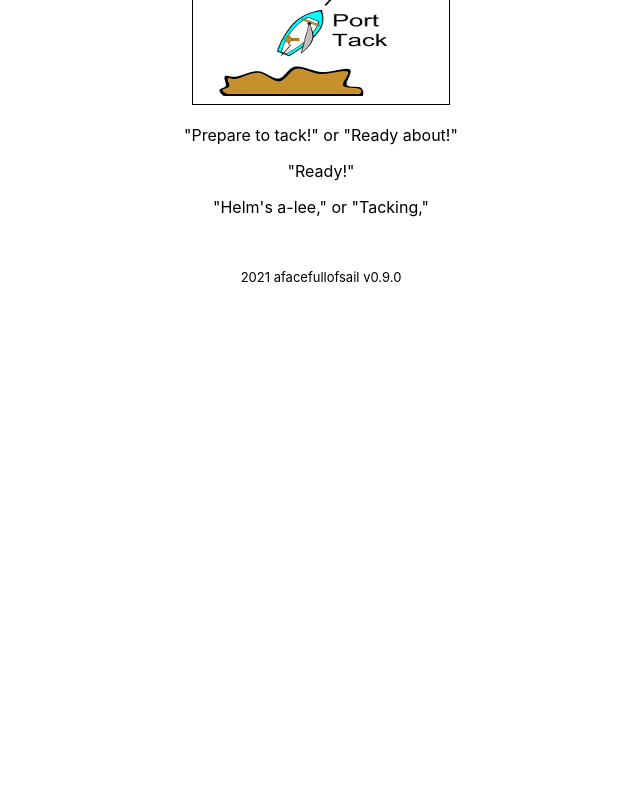
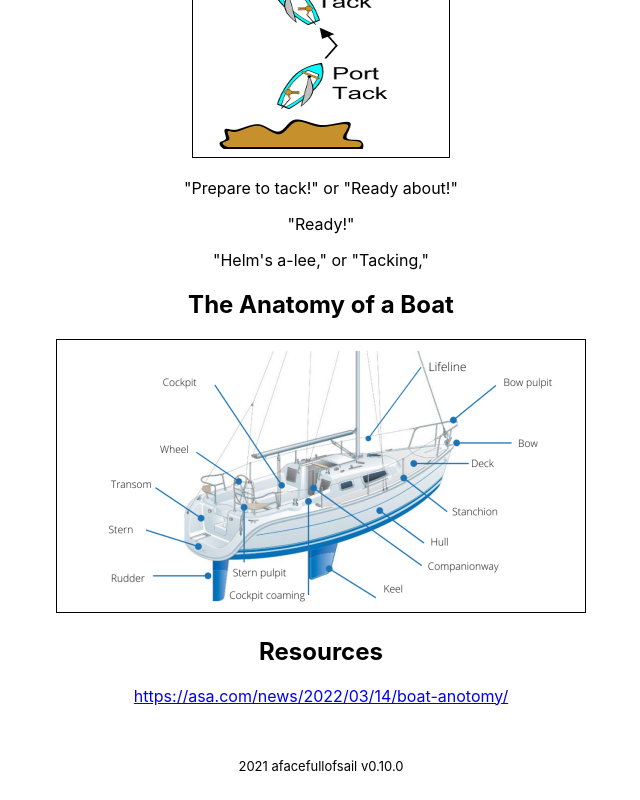
Before and after one commit to mattiaerre/afacefullofsail, a React (Create React App) app: page / in a window 1280 px wide. Shown: the part 2086-2886 px from the top of the page, without its empty margins (319-959 px from the left). Before the commit the page ends 2397 px from the top, so only its background shows below. Built offline with nearby package versions, Linux system fonts and the light colour scheme.

Commit message:
resources (#9)
* add Anatomy and Resources

* bump version

* target _blank

```diff
--- a/package.json
+++ b/package.json
@@ -1,6 +1,6 @@
 {
   "name": "afacefullofsail",
-  "version": "0.9.0",
+  "version": "0.10.0",
   "private": true,
   "dependencies": {
     "@testing-library/jest-dom": "^5.16.5",
--- a/src/App.js
+++ b/src/App.js
@@ -10,6 +10,7 @@ import {
   STAND_ON,
   UNKNOWN
 } from './domain/constants';
+import anatomy from './images/news-2020-9-24-boat-anatomy-1024x512.png';
 import './App.css';
 import Section from './Section';
 import Tacks from './Tacks';
@@ -43,6 +44,8 @@ function App({ name, version }) {
     }
   }, [vesselA, vesselB]);
 
+  const size = 256;
+
   return (
     <article className="App">
       <h1>{name}</h1>
@@ -75,6 +78,26 @@ function App({ name, version }) {
         <span className="Legend__span--standOn">Stand-on</span>
       </p>
       <Tacks />
+      <h2>The Anatomy of a Boat</h2>
+      <img
+        alt="the anatomy of a boat"
+        className="Tacks__Image"
+        height={`${size}px`}
+        src={anatomy}
+        width={`${size * 2}px`}
+      />
+      <h2>Resources</h2>
+      <ul>
+        <li>
+          <a
+            href="https://asa.com/news/2022/03/14/boat-anotomy/"
+            rel="noreferrer"
+            target="_blank"
+          >
+            https://asa.com/news/2022/03/14/boat-anotomy/
+          </a>
+        </li>
+      </ul>
       <footer className="App__footer">
         {new Date().getFullYear()} {name} v{version}
       </footer>
--- a/src/Tacks.js
+++ b/src/Tacks.js
@@ -7,6 +7,7 @@ function Tacks() {
 
   return (
     <article className="Tacks">
+      <h2>Tacks</h2>
       <section>
         <img
           alt="jibing"
--- a/src/info.js
+++ b/src/info.js
@@ -1,2 +1,2 @@
 export const name = 'afacefullofsail';
-export const version = '0.9.0';
+export const version = '0.10.0';
```
Also changed, not shown: src/images/news-2020-9-24-boat-anatomy-1024x512.png (added), 1 other file (tests, documents, lock files or other folders).
